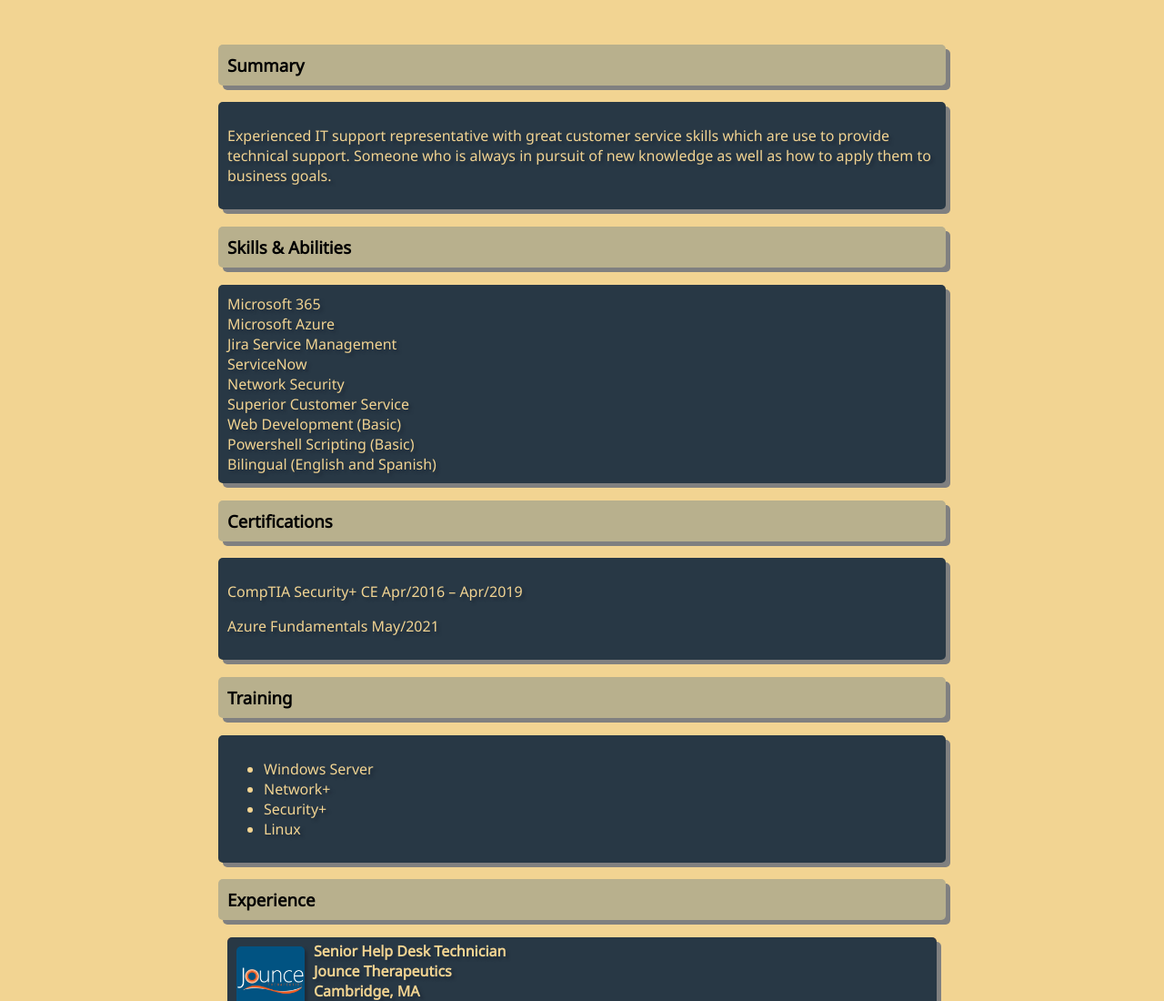
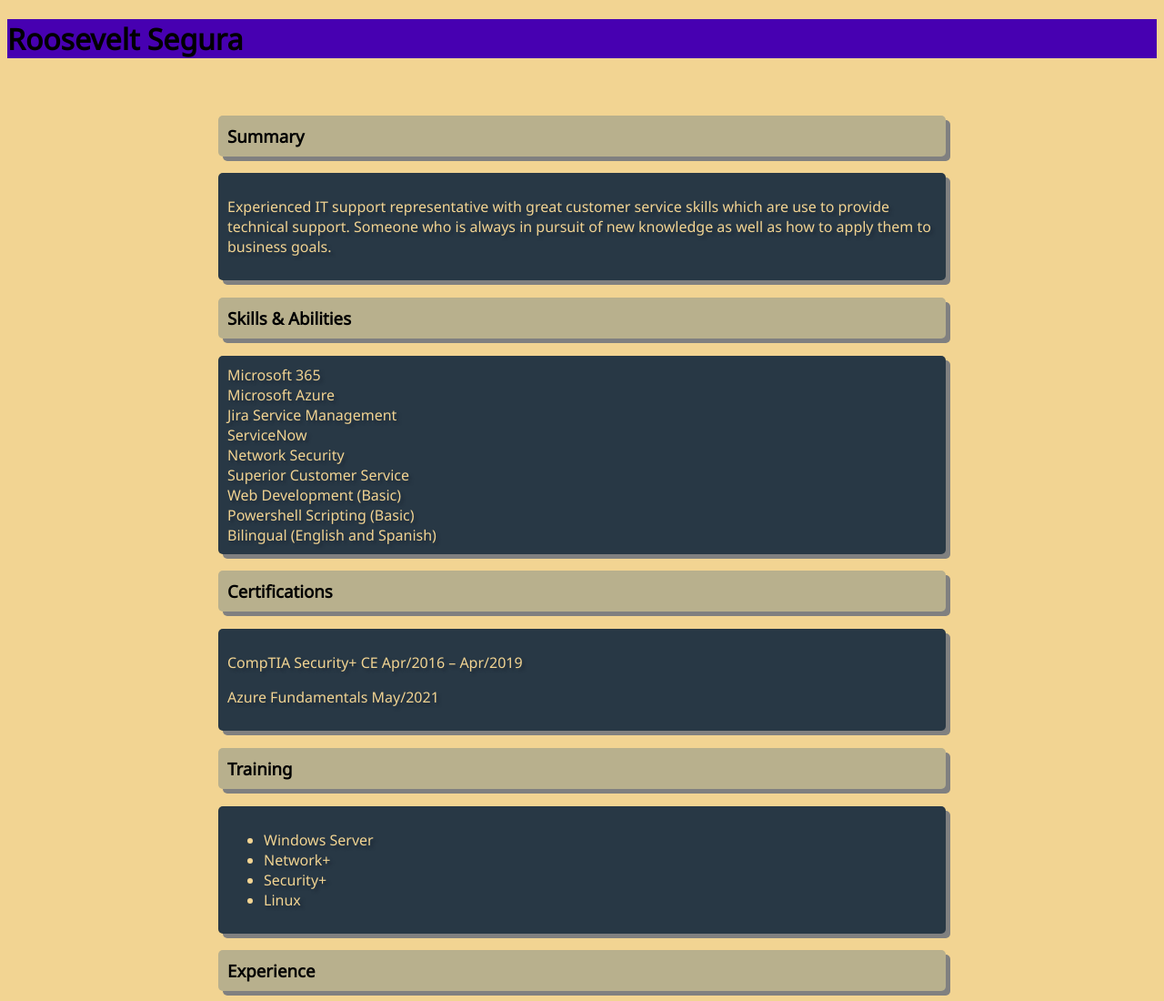
Before and after one commit to r8s11/vanilla, a plain HTML site: page index.html in a window 1280 px wide. Shown: the top 1100 px of the page at 91% size. Drawn offline with Linux system fonts and the light colour scheme.

Commit message:
header test

```diff
--- a/index.html
+++ b/index.html
@@ -4,11 +4,15 @@
     <meta charset="UTF-8" />
     <meta name="viewport" content="width=device-width, initial-scale=1.0" />
     <link rel="stylesheet" href="/src/styles/styles.css" />
-    <title>Vanilla Resume</title>
+    <title>Roosevelt Resume</title>
   </head>
 
   <body>
+    <header>
+      <h1>Roosevelt Segura</h1>
+    </header>
     <main>
+
       <div>
         <br />
         <div>
--- a/src/styles/styles.scss
+++ b/src/styles/styles.scss
@@ -86,9 +86,17 @@ body {
 
 }
 
+header {
+background-color: rgb(71, 0, 177);
+margin: 0;
+padding: 0;
+
+}
+
 main {
   margin: auto;
   max-width: 800px;
+
 }
 
 h3 {
```
Also changed, not shown: src/styles/styles.css.
